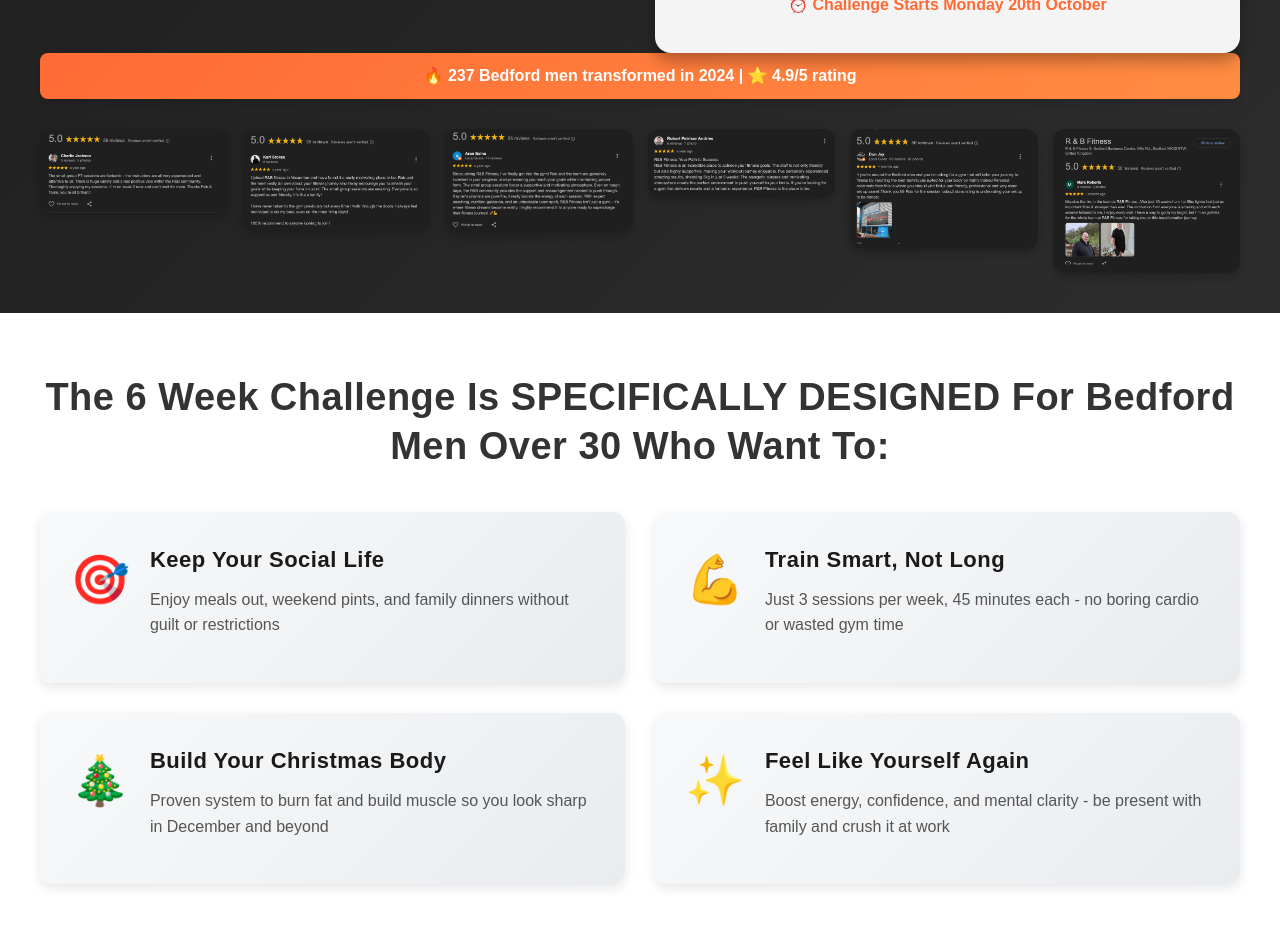
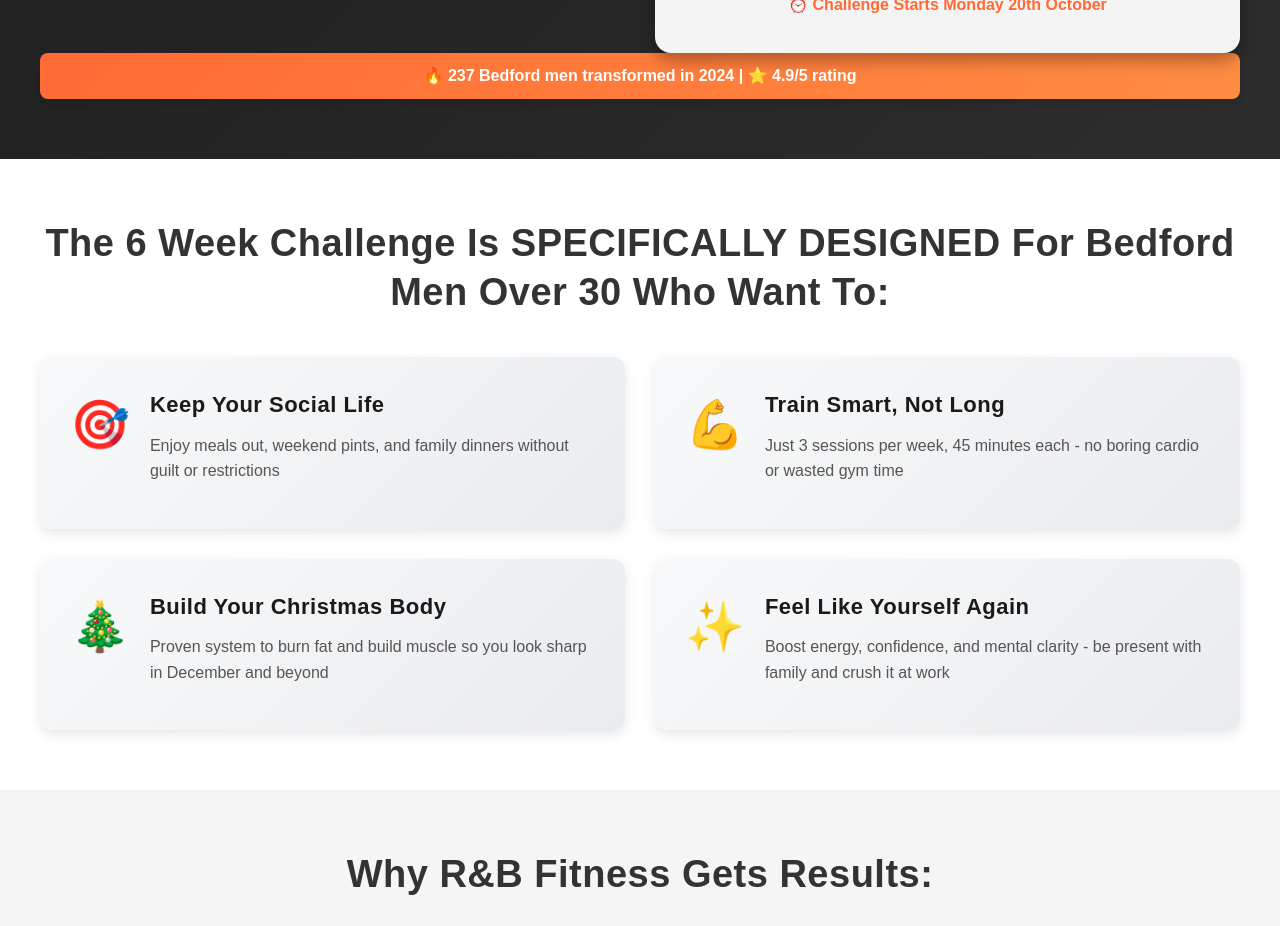
Before and after one commit to Schofield90/gym-lead-hub, a Next.js app: page /gyms/randbfitness/men-lp in a window 1280 px wide. Shown: the part 920-1846 px from the top of the page. Built offline with nearby package versions, Linux system fonts and the light colour scheme.

Commit message:
Remove review images from below social proof banner

```diff
--- a/src/app/gyms/[subdomain]/men-lp/MenLPClient.tsx
+++ b/src/app/gyms/[subdomain]/men-lp/MenLPClient.tsx
@@ -193,16 +193,6 @@ export default function MenLPClient({ gym }: { gym: GymConfig }) {
           {/* Social Proof Banner */}
           <div className={styles.socialProofBanner}>
             🔥 237 Bedford men transformed in 2024 | ⭐ 4.9/5 rating
-          </div>
-
-          {/* Review Images */}
-          <div className={styles.reviewImages}>
-            <img src="/review-men-1.png" alt="Customer review 1" />
-            <img src="/review-men-2.png" alt="Customer review 2" />
-            <img src="/review-men-3.png" alt="Customer review 3" />
-            <img src="/review-men-4.png" alt="Customer review 4" />
-            <img src="/review-men-5.png" alt="Customer review 5" />
-            <img src="/review-men-6.png" alt="Customer review 6" />
           </div>
         </div>
       </section>
```
